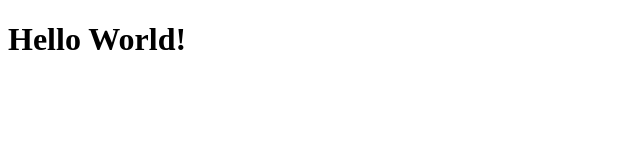
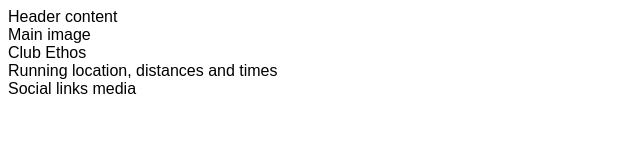
Before and after one commit to KevinDGnanih/love-running, a plain HTML site: page index.html in a window 1280 px wide. Shown: the whole page, without its empty margins (0-640 px from the left). Drawn offline with Linux system fonts and the light colour scheme.

Commit message:
Add core structure for home page

```diff
--- a/assets/css/style.css
+++ b/assets/css/style.css
@@ -0,0 +1,3 @@
+body {
+    font-family: Arial, sans-serif;
+}
--- a/index.html
+++ b/index.html
@@ -4,11 +4,27 @@
     <meta charset="UTF-8">
     <meta http-equiv="X-UA-Compatible" content="IE=edge">
     <meta name="viewport" content="width=device-width, initial-scale=1.0">
-    <title>Document</title>
+    <meta name="description" content="Love Running club for runners in Dublin, Irland">
+    <meta name="keywords" content="love running, running club, ireland, dublin">
+    <link rel="stylesheet" type="text/css" href="/assets/css/style.css">
+    <title>Love Running</title>
 </head>
 <body>
 
-    <h1>Hello World!</h1>
+   <header>Header content</header>
 
+   <section>
+       Main image
+   </section>
+   <section>
+       Club Ethos
+   </section>
+   <section>
+       Running location, distances and times
+   </section>
+
+   <footer>
+       Social links media
+   </footer>
 </body>
 </html>
```
